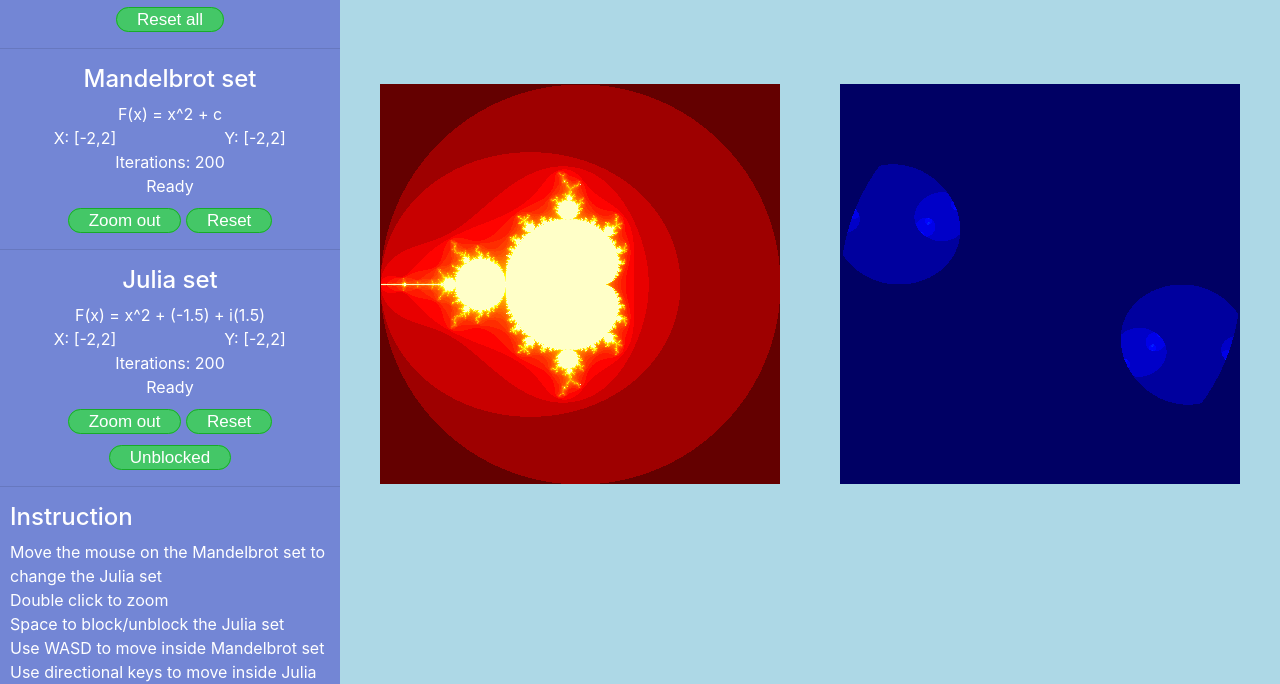
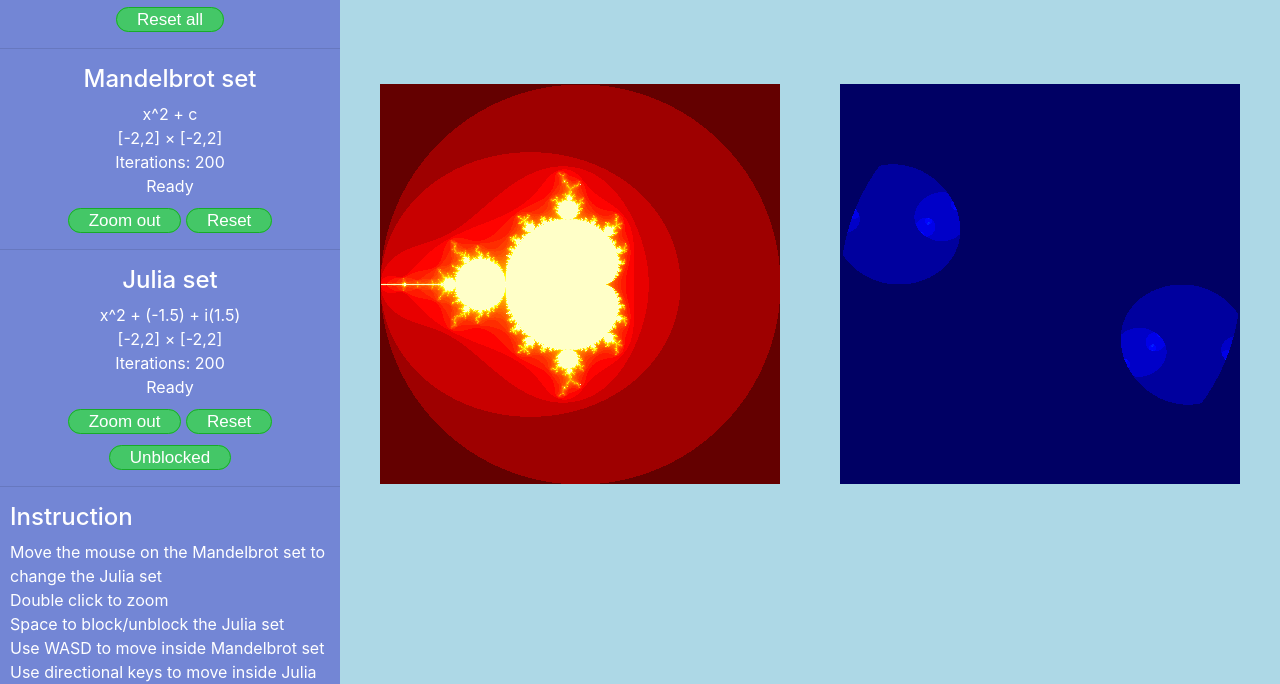
Before and after one commit to StefanoMartin/FractalJS, a plain HTML site: page mandelbrot/mandelbrot.html in a window 1280 px wide. Shown: the part 116-800 px from the top of the page. Drawn offline with nearby package versions, Linux system fonts and the light colour scheme.

Commit message:
Small style fixes

```diff
--- a/mandelbrot/mandelbrot.html
+++ b/mandelbrot/mandelbrot.html
@@ -54,11 +54,10 @@
           <div class="col-12 cta"><h4>Mandelbrot set</h4></div>
         </div>
         <div class="row">
-          <div class="col-12 cta">F(x) = x^<span id=p_m_1>2</span> + c</div>
+          <div class="col-12 cta">x^<span id=p_m_1>2</span> + c</div>
         </div>
         <div class="row">
-          <div class="col-6 cta">X: <span id=p_m_2>[-2,2]</span></div>
-          <div class="col-6 cta">Y: <span id=p_m_3>[-2,2]</span></div>
+          <div class="col-12 cta"><span id=p_m_2>[-2,2]</span> &times; <span id=p_m_3>[-2,2]</span></div>
         </div>
         <div class="row">
           <div class="col-12 cta">Iterations: <span id=p_m_4>200</span></div>
@@ -78,11 +77,10 @@
           <div class="col-12 cta"><h4>Julia set</h4></div>
         </div>
         <div class="row">
-          <div class="col-12 cta">F(x) = x^<span id=p_j_1>2</span> + (<span id=p_j_2>-1.5</span>) + i(<span id=p_j_3>1.5</span>)</div>
+          <div class="col-12 cta">x^<span id=p_j_1>2</span> + (<span id=p_j_2>-1.5</span>) + i(<span id=p_j_3>1.5</span>)</div>
         </div>
         <div class="row">
-          <div class="col-6 cta">X: <span id=p_j_4>[-2,2]</span></div>
-          <div class="col-6 cta">Y: <span id=p_j_5>[-2,2]</span></div>
+          <div class="col-12 cta"><span id=p_j_4>[-2,2]</span> &times; <span id=p_j_5>[-2,2]</span></div>
         </div>
         <div class="row">
           <div class="col-12 cta">Iterations: <span id=p_j_6>200</span></div>
```
